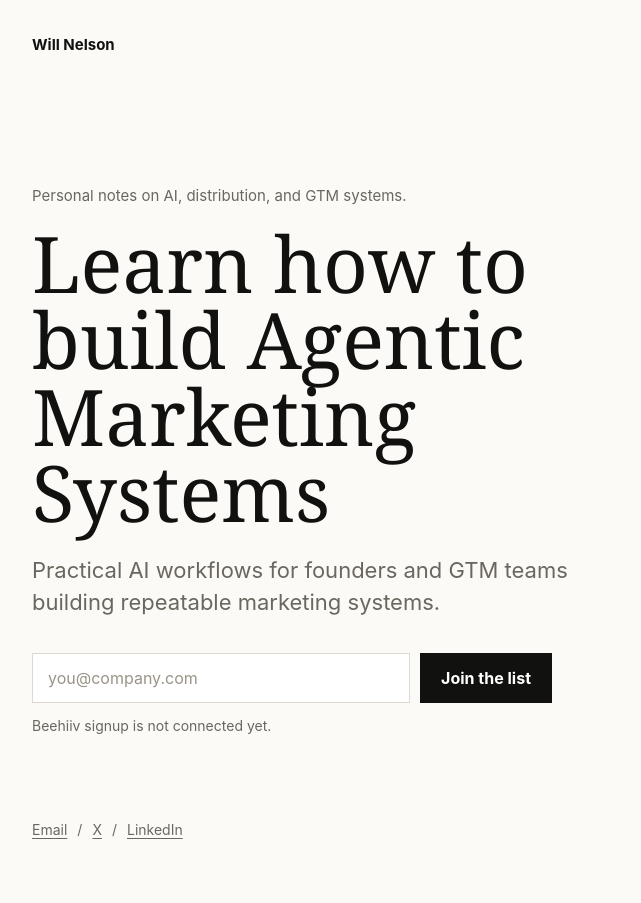
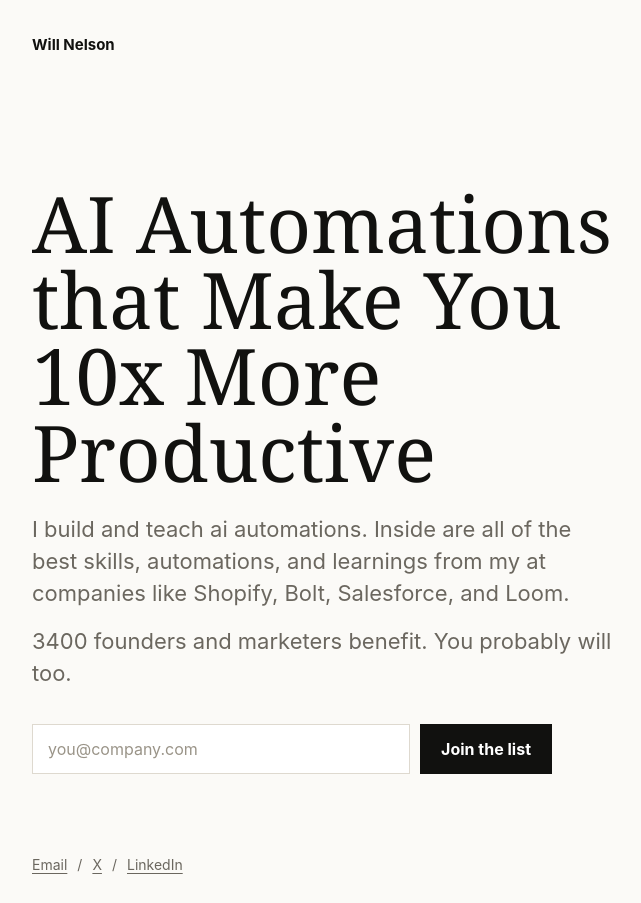
Before and after one commit to mrwillnelson/mrwillnelson.com, a website: page web/index.html in a window 1280 px wide. Shown: the whole page, without its empty margins (228-869 px from the left). Before the commit the page ends 868 px from the top, so only its background shows below. Drawn offline with Linux system fonts and the light colour scheme.

Commit message:
Update landing page copy

```diff
--- a/scripts/validate.js
+++ b/scripts/validate.js
@@ -24,10 +24,10 @@ const script = await readFile(new URL("../web/script.js", import.meta.url), "utf
 const wrangler = await readFile(new URL("../wrangler.jsonc", import.meta.url), "utf8");
 
 const requiredSnippets = [
-  "Learn how to build Agentic Marketing Systems",
-  "Practical AI workflows for founders and GTM teams building repeatable marketing systems.",
+  "AI Automations that Make You 10x More Productive",
+  "I build and teach ai automations. Inside are all of the best skills, automations, and learnings from my at companies like Shopify, Bolt, Salesforce, and Loom.",
+  "3400 founders and marketers benefit. You probably will too.",
   'type="email"',
-  "Beehiiv signup is not connected yet.",
 ];
 
 for (const snippet of requiredSnippets) {
--- a/web/index.html
+++ b/web/index.html
@@ -3,10 +3,10 @@
 <head>
   <meta charset="utf-8" />
   <meta name="viewport" content="width=device-width, initial-scale=1" />
-  <title>Will Nelson - Agentic Marketing Systems</title>
-  <meta name="description" content="Practical AI workflows for founders and GTM teams building repeatable marketing systems." />
-  <meta property="og:title" content="Will Nelson - Agentic Marketing Systems" />
-  <meta property="og:description" content="Practical AI workflows for founders and GTM teams building repeatable marketing systems." />
+  <title>Will Nelson - AI Automations</title>
+  <meta name="description" content="AI automations, skills, and learnings for founders and marketers who want to be more productive." />
+  <meta property="og:title" content="Will Nelson - AI Automations" />
+  <meta property="og:description" content="AI automations, skills, and learnings for founders and marketers who want to be more productive." />
   <meta property="og:type" content="website" />
   <meta property="og:url" content="https://mrwillnelson.com/" />
   <meta name="twitter:card" content="summary" />
@@ -20,16 +20,18 @@
     </header>
 
     <section class="intro">
-      <p class="eyebrow">Personal notes on AI, distribution, and GTM systems.</p>
-      <h1 id="page-title">Learn how to build Agentic Marketing Systems</h1>
-      <p class="subhead">Practical AI workflows for founders and GTM teams building repeatable marketing systems.</p>
+      <h1 id="page-title">AI Automations that Make You 10x More Productive</h1>
+      <div class="subhead">
+        <p>I build and teach ai automations. Inside are all of the best skills, automations, and learnings from my at companies like Shopify, Bolt, Salesforce, and Loom.</p>
+        <p>3400 founders and marketers benefit. You probably will too.</p>
+      </div>
 
       <form class="signup" id="signup-form" action="#" method="post" novalidate>
         <label class="sr-only" for="email">Email address</label>
         <input id="email" name="email" type="email" inputmode="email" autocomplete="email" placeholder="you@company.com" required />
         <button type="submit">Join the list</button>
       </form>
-      <p class="form-note" id="form-note" role="status" aria-live="polite">Beehiiv signup is not connected yet.</p>
+      <p class="form-note" id="form-note" role="status" aria-live="polite"></p>
     </section>
 
     <footer class="footer">
--- a/web/style.css
+++ b/web/style.css
@@ -63,12 +63,6 @@ a {
   max-width: 690px;
 }
 
-.eyebrow {
-  margin: 0 0 18px;
-  color: var(--muted);
-  font-size: 15px;
-}
-
 h1 {
   margin: 0;
   max-width: 680px;
@@ -85,6 +79,14 @@ h1 {
   color: var(--muted);
   font-size: clamp(18px, 2.4vw, 22px);
   line-height: 1.45;
+}
+
+.subhead p {
+  margin: 0;
+}
+
+.subhead p + p {
+  margin-top: 16px;
 }
 
 .signup {
@@ -139,10 +141,13 @@ h1 {
 }
 
 .form-note {
-  min-height: 24px;
   margin: 12px 0 0;
   color: var(--muted);
   font-size: 14px;
+}
+
+.form-note:empty {
+  display: none;
 }
 
 .footer {
```
